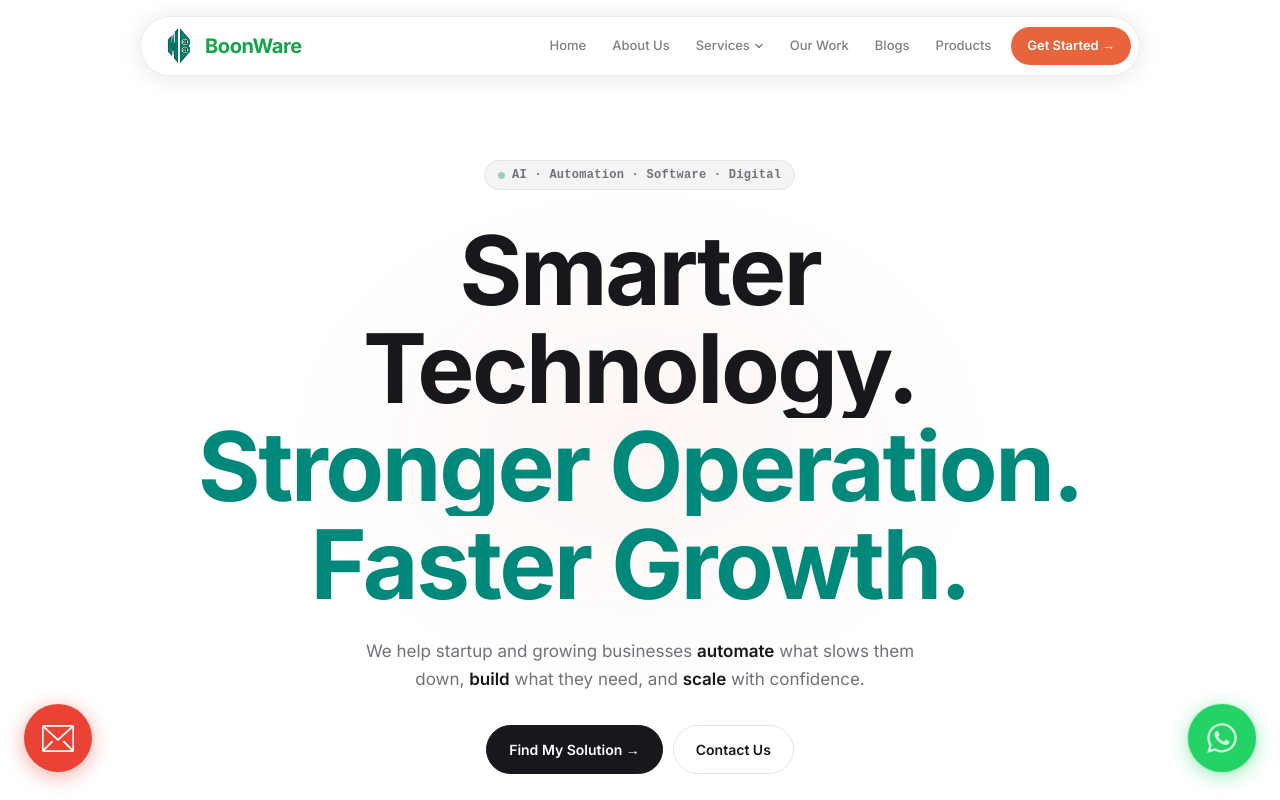
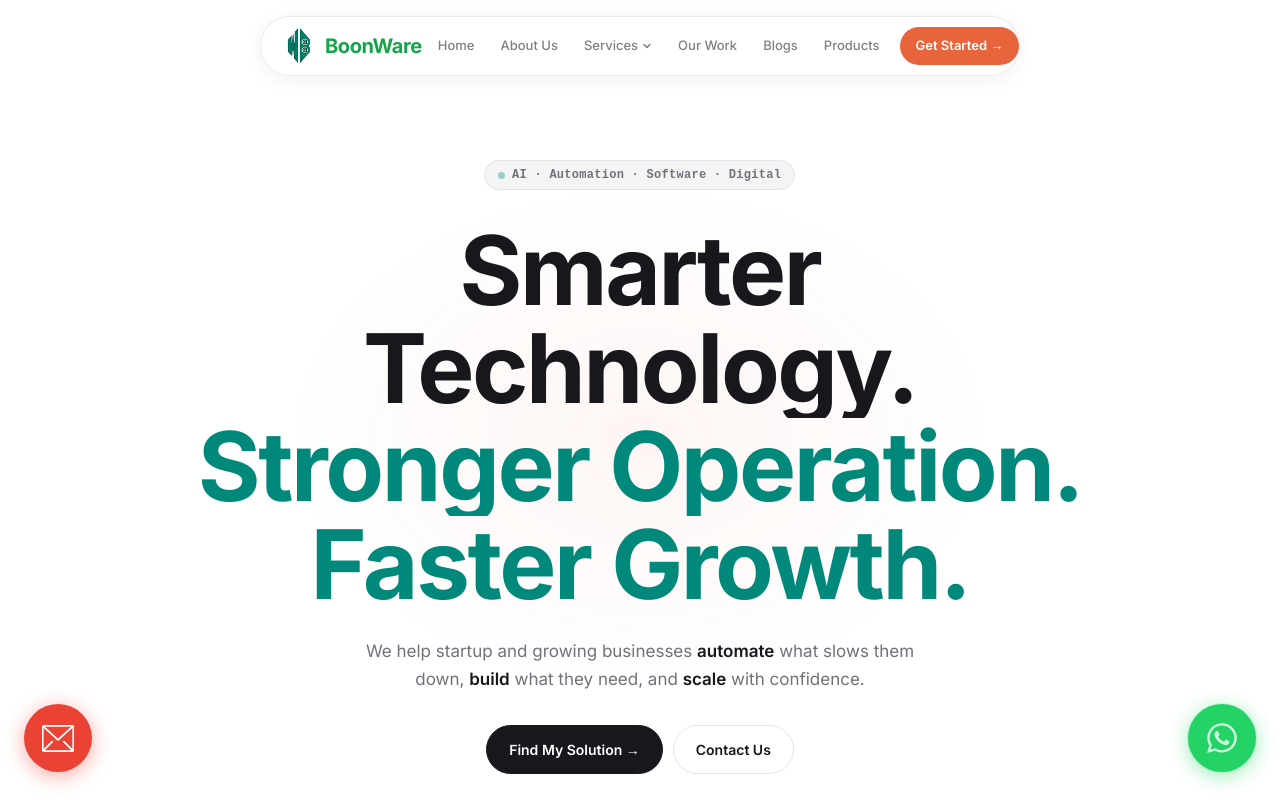
Before and after one commit to mikey21-web/boonware, a Next.js app: page / in a window 1280 px wide. Shown: the top 800 px of the page. Built offline with nearby package versions, Linux system fonts and the light colour scheme.

Commit message:
Add smooth scroll expanding/shrinking width animation to floating header

```diff
--- a/src/components/Navbar.tsx
+++ b/src/components/Navbar.tsx
@@ -42,7 +42,8 @@ export default function Navbar() {
   const dropdownRef = useRef<HTMLDivElement>(null);
 
   useEffect(() => {
-    const onScroll = () => setScrolled(window.scrollY > 80);
+    const onScroll = () => setScrolled(window.scrollY > 30);
+    onScroll(); // initial check
     window.addEventListener("scroll", onScroll, { passive: true });
     return () => window.removeEventListener("scroll", onScroll);
   }, []);
@@ -65,20 +66,20 @@ export default function Navbar() {
 
   return (
     <>
-      <div style={{ position: "fixed", top: 16, left: 0, right: 0, zIndex: 300, display: "flex", justifyContent: "center", padding: "0 24px" }}>
+      <div style={{ position: "fixed", top: 16, left: 0, right: 0, zIndex: 300, display: "flex", justifyContent: "center", padding: "0 16px" }}>
         <div style={{
-          background: "rgba(255,255,255,0.96)",
+          background: scrolled ? "rgba(255,255,255,0.98)" : "rgba(255,255,255,0.92)",
           backdropFilter: "blur(20px)",
           WebkitBackdropFilter: "blur(20px)",
           borderRadius: 9999,
-          padding: "0 8px 0 20px",
+          padding: scrolled ? "0 12px 0 24px" : "0 8px 0 20px",
           display: "flex",
           alignItems: "center",
           height: 60,
-          width: "min(1000px, 100%)",
-          boxShadow: scrolled ? "0 4px 28px rgba(0,0,0,0.14)" : "0 2px 24px rgba(0,0,0,0.10)",
+          width: scrolled ? "min(1240px, 96%)" : "min(760px, 92%)",
+          boxShadow: scrolled ? "0 8px 32px rgba(0,0,0,0.12)" : "0 4px 20px rgba(0,0,0,0.06)",
           border: "1px solid rgba(0,0,0,0.08)",
-          transition: "box-shadow 0.4s ease",
+          transition: "width 0.45s cubic-bezier(0.16, 1, 0.3, 1), padding 0.45s ease, box-shadow 0.45s ease, background 0.45s ease",
           overflow: "visible",
           fontFamily: "'Inter', sans-serif",
           gap: 4,
```
